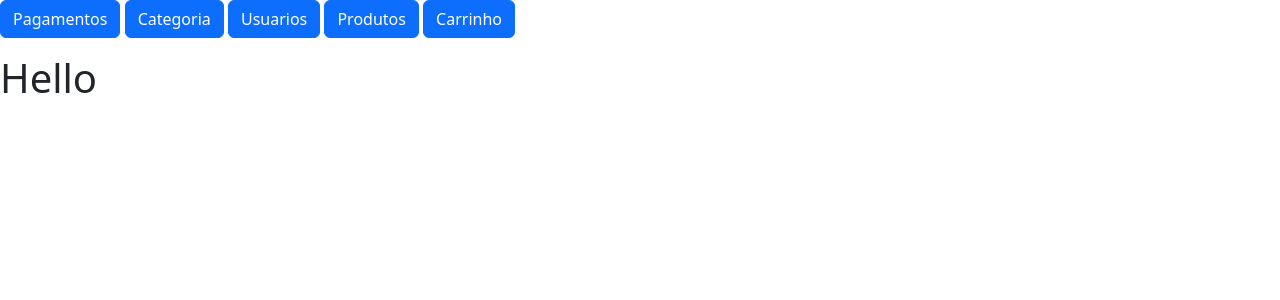
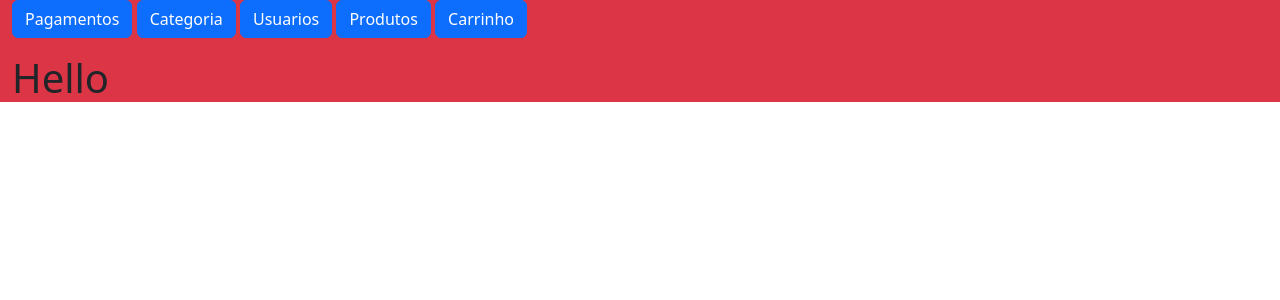
Before and after one commit to henriquenunes-teste/default, a PHP site: page /saborLoja/ in a window 1280 px wide. Shown: the top 300 px of the page. Run offline with PHP 8.4, Linux system fonts and the light colour scheme.

Commit message:
Update template.php

```diff
--- a/view/template.php
+++ b/view/template.php
@@ -7,10 +7,13 @@
     <link href="https://cdn.jsdelivr.net/npm/bootstrap@5.3.8/dist/css/bootstrap.min.css" rel="stylesheet" integrity="sha384-sRIl4kxILFvY47J16cr9ZwB07vP4J8+LH7qKQnuqkuIAvNWLzeN8tE5YBujZqJLB" crossorigin="anonymous">
 </head>
 <body>
-    <?php
-        include "menu.php";
-        include $view.".php";
-    ?>
+    <div class="container-fluid bg-danger align-items-center">
+        <?php
+            include "menu.php";
+            include $view.".php";
+        ?>
+    </div>
+
 
     <script src="https://cdn.jsdelivr.net/npm/bootstrap@5.3.8/dist/js/bootstrap.bundle.min.js" integrity="sha384-FKyoEForCGlyvwx9Hj09JcYn3nv7wiPVlz7YYwJrWVcXK/BmnVDxM+D2scQbITxI" crossorigin="anonymous"></script>
 </body>
```
